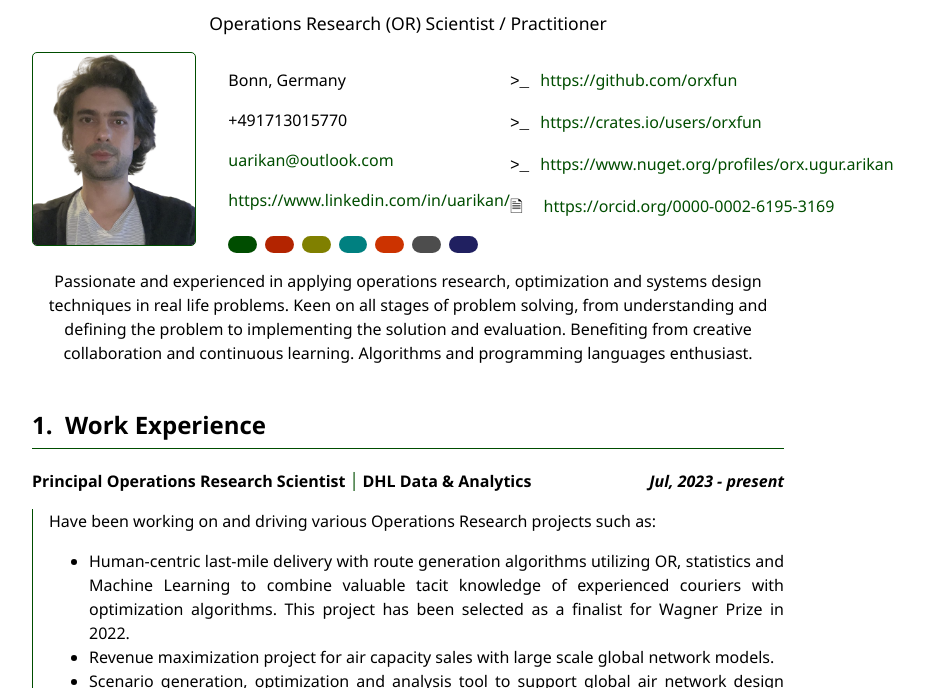
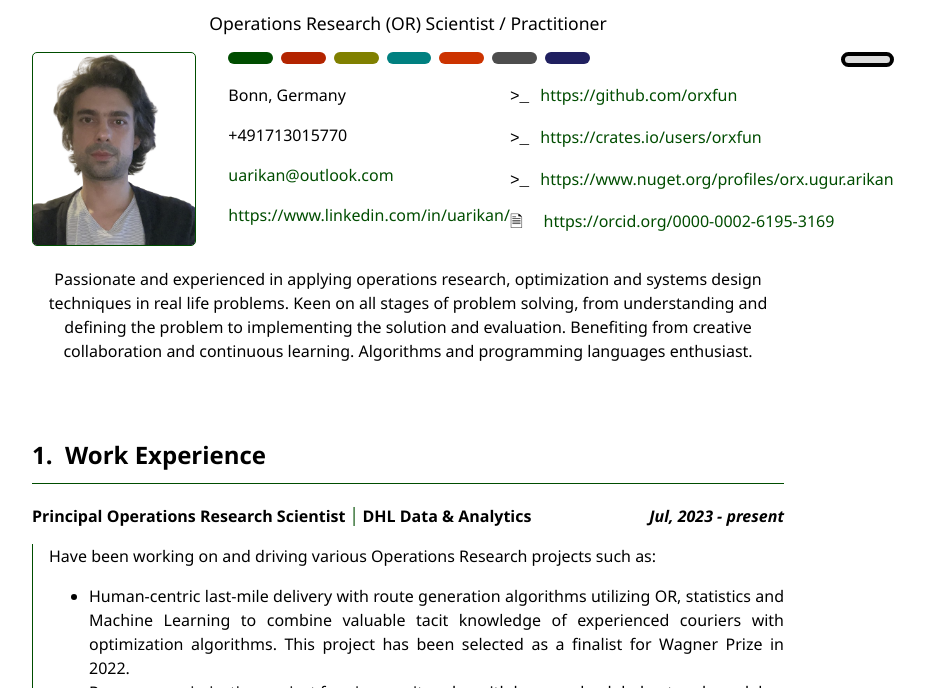
Before and after one commit to orxfun/cv, a plain HTML site: page index.html in a window 1280 px wide. Shown: the part 112-800 px from the top of the page, without its empty margins (232-1157 px from the left). Drawn offline with Linux system fonts and the light colour scheme.

Commit message:
dark mode for fun

```diff
--- a/cv.css
+++ b/cv.css
@@ -1,13 +1,16 @@
 :root {
+    --bg-color: white;
+    --color: black;
     --theme-color: #004d00;
     --line-height: 1.5rem;
 }
 
 * {
     line-height: var(--line-height);
-    font-family: 'Trebuchet MS', 'Lucida Sans Unicode', 'Lucida Grande', 'Lucida Sans', Arial, sans-serif;
     text-align: justify;
-    font-family: 'Segoe UI', Tahoma, Geneva, Verdana, sans-serif
+    font-family: 'Segoe UI', Tahoma, Geneva, Verdana, sans-serif;
+    color: var(--color);
+    background-color: var(--bg-color);
 }
 
 a {
@@ -42,19 +45,45 @@ h1 {
     height: calc(8 * var(--line-height));
 }
 
-.colors {
+.theme-colors {
     display: flex;
     flex-flow: row nowrap;
     justify-content: start;
     column-gap: 0.5rem;
 }
 
-.colors button {
+.theme-colors div {
     padding: 0.2rem 0.5rem;
     width: calc(1.2 * var(--line-height));
-    height: calc(0.7 * var(--line-height));
-    border-radius: 1rem;
-    border: none;
+    height: calc(0.2 * var(--line-height));
+    border-radius: 0.4rem;
+}
+
+.dark-mode {
+    display: flex;
+    flex-flow: row nowrap;
+    justify-content: end;
+    column-gap: 0.5rem;
+}
+
+.dark-mode div {
+    padding: 0.2rem 0.5rem;
+    width: calc(1.2 * var(--line-height));
+    height: calc(0.0.5 * var(--line-height));
+    border-radius: 0.5rem;
+    cursor: pointer;
+}
+
+.dark-mode .sun {
+    background-color: rgb(220, 220, 220);
+    border: calc(0.2 * var(--line-height)) solid black;
+    display: inherit;
+}
+
+.dark-mode .moon {
+    border: calc(0.2 * var(--line-height)) solid rgb(220, 220, 220);
+    background-color: black;
+    display: none;
 }
 
 .profile {
@@ -82,7 +111,8 @@ h2:before {
 
 h2 {
     border-bottom: 1px solid var(--theme-color);
-    padding-bottom: 0.7rem;
+    padding-top: 2rem;
+    padding-bottom: 1.0rem;
     font-size: 1.5rem;
     margin-top: 3rem;
 }
--- a/cv.js
+++ b/cv.js
@@ -1,15 +1,41 @@
 document.addEventListener("DOMContentLoaded", () => {
     setMoreLessButtonEvents();
     setThemeColorEvents();
+    setDarkModeEvents();
 });
+
+function setDarkModeEvents() {
+    function getDarkModeDiv(className) {
+        const buttons = document.getElementsByClassName(className);
+        return buttons.length === 0 ? null : buttons[0]
+    }
+    const moon = getDarkModeDiv("moon");
+    const sun = getDarkModeDiv("sun");
+
+    function setModeMoon() {
+        moon.style.display = "inherit";
+        sun.style.display = "none";
+        document.documentElement.style.setProperty('--bg-color', "black");
+        document.documentElement.style.setProperty('--color', "white");
+    }
+    function setModeSun() {
+        moon.style.display = "none";
+        sun.style.display = "inherit";
+        document.documentElement.style.setProperty('--bg-color', "white");
+        document.documentElement.style.setProperty('--color', "black");
+    }
+
+    moon?.addEventListener('click', function (_) { setModeSun() });
+    sun?.addEventListener('click', function (_) { setModeMoon() });
+}
 
 function setThemeColorEvents() {
     function setThemeColor(color) {
         document.documentElement.style.setProperty('--theme-color', color);
     }
 
-    const colors = document.getElementsByClassName("colors");
-    const children = colors.length === 0 ? null : colors[0].children;
+    const colors = document.getElementsByClassName("theme-colors");
+    const children = colors.length === 0 ? [] : colors[0].children;
     for (let i = 0; i < children.length; i++) {
         const node = children[i];
         const color = node.style.backgroundColor;
--- a/index.html
+++ b/index.html
@@ -16,6 +16,21 @@
     <section class="header-card">
         <img src="photo-nbg.png" alt="photo" sizes="">
         <div>
+            <div class="two-columns">
+                <div class="theme-colors">
+                    <div style="background-color: #004d00;">&nbsp;</div>
+                    <div style="background-color: #b32400;">&nbsp;</div>
+                    <div style="background-color: #808000;">&nbsp;</div>
+                    <div style="background-color: #008080;">&nbsp;</div>
+                    <div style="background-color: #cc3300;">&nbsp;</div>
+                    <div style="background-color: #4d4d4d;">&nbsp;</div>
+                    <div style="background-color: #202060;">&nbsp;</div>
+                </div>
+                <div class="dark-mode">
+                    <div class="sun"></div>
+                    <div class="moon"></div>
+                </div>
+            </div>
             <div class="two-columns">
                 <div>
                     <p>Bonn, Germany</p>
@@ -39,15 +54,7 @@
                     </p>
                 </div>
             </div>
-            <div class="colors">
-                <button style="background-color: #004d00;">&nbsp;</button>
-                <button style="background-color: #b32400;">&nbsp;</button>
-                <button style="background-color: #808000;">&nbsp;</button>
-                <button style="background-color: #008080;">&nbsp;</button>
-                <button style="background-color: #cc3300;">&nbsp;</button>
-                <button style="background-color: #4d4d4d;">&nbsp;</button>
-                <button style="background-color: #202060;">&nbsp;</button>
-            </div>
+
         </div>
     </section>
 
```
